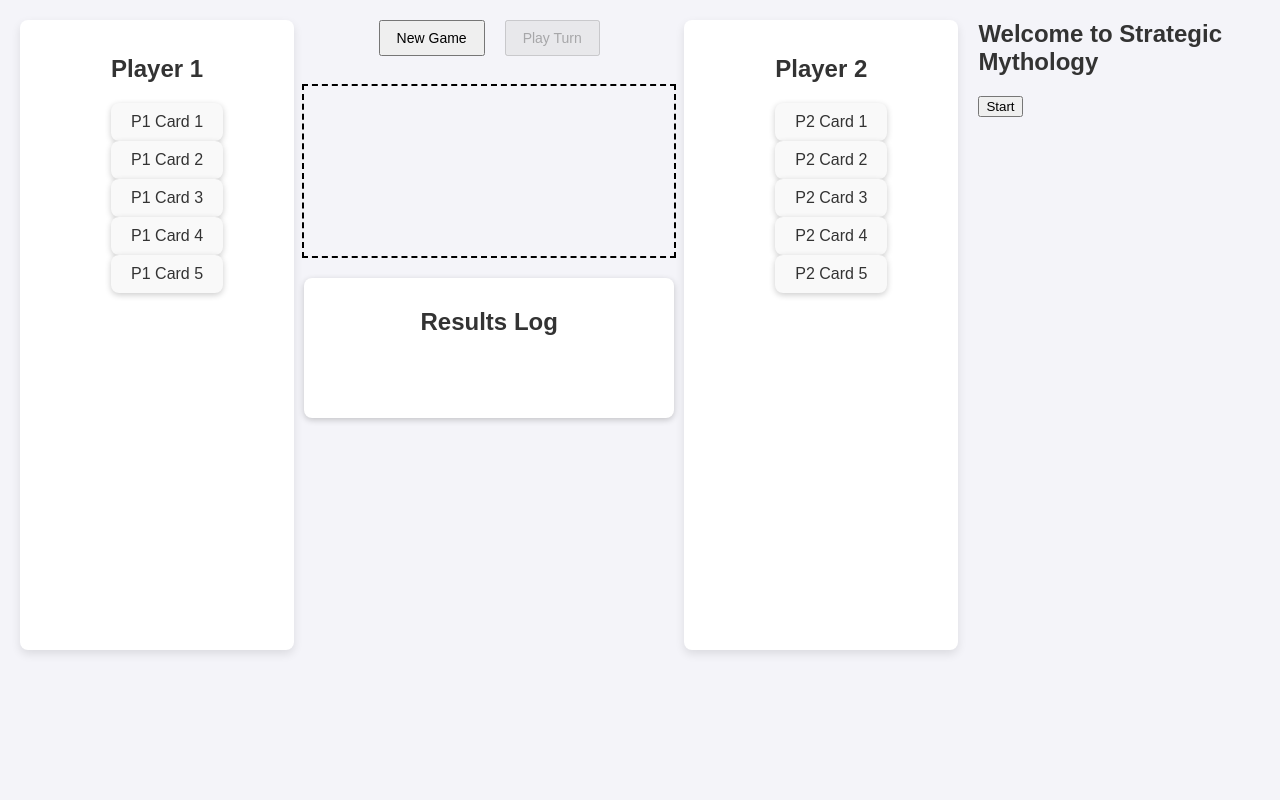
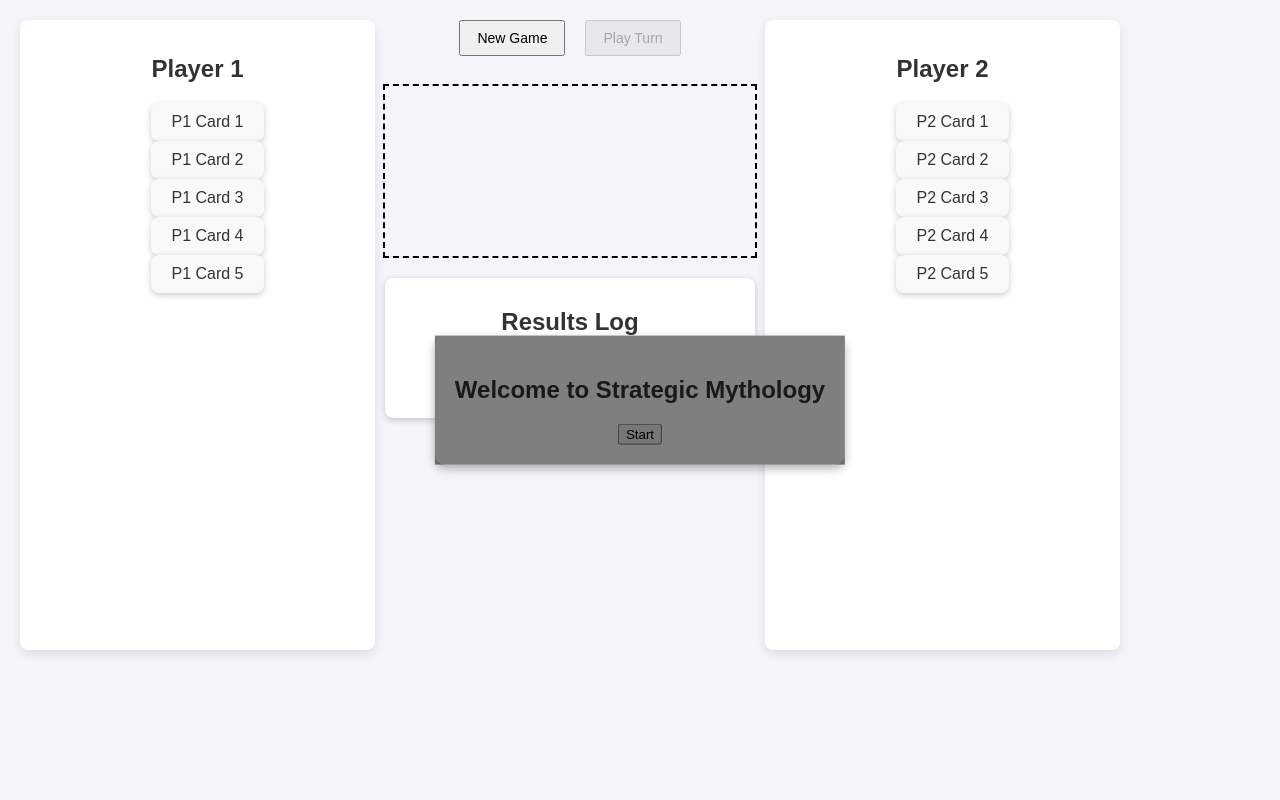
Before and after one commit to carlygaejepsen/strategic-mythology, a Flask app: page / in a window 1280 px wide. Run offline with Flask 3, Linux system fonts and the light colour scheme.

Commit message:
Update styles.css

```diff
--- a/static/styles.css
+++ b/static/styles.css
@@ -8,6 +8,31 @@ body {
     overflow: hidden;
     height: 100vh;
     display: flex;
+}
+/* 🏆 Make the start popup an actual modal */
+#start-popup {
+    position: fixed;
+    top: 50%;
+    left: 50%;
+    transform: translate(-50%, -50%);
+    background: white;
+    padding: 20px;
+    border-radius: 10px;
+    box-shadow: 0px 4px 10px rgba(0, 0, 0, 0.3);
+    z-index: 1000;
+    text-align: center;
+}
+
+/* 🕶 Darken background while popup is open */
+#start-popup::before {
+    content: "";
+    position: fixed;
+    top: 0;
+    left: 0;
+    width: 100%;
+    height: 100%;
+    background: rgba(0, 0, 0, 0.5);
+    z-index: 999;
 }
 
 /* Game Board Layout */
```
